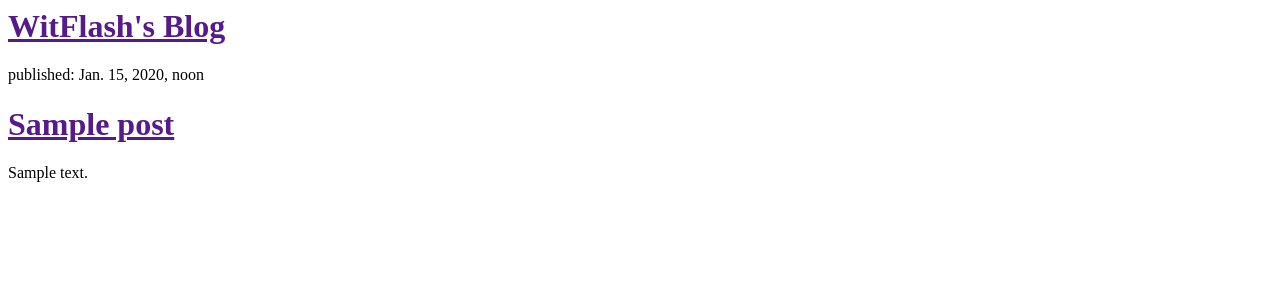
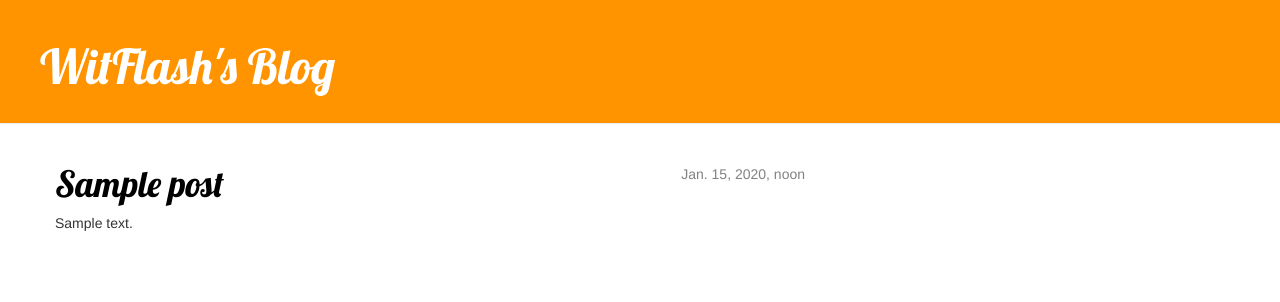
Before and after one commit to WitFlash/my-first-blog, a Django app: template blog/templates/blog/post_list.html in a window 1280 px wide. Shown: the top 302 px of the page. Run offline with Django 3.2, Linux system fonts and the light colour scheme; the template is opened without the code that fills it: values that come from a table or form of the project are taken from there, others are empty; tables that the repository leaves empty hold one stand-in row (values such as "Sample post"); some libraries are stand-ins or nearby versions.

Commit message:
Added view and template for detailed blog post as well as CSS for the site.

```diff
--- /dev/null
+++ b/blog/static/css/blog.css
@@ -0,0 +1,52 @@
+h1 a {
+  color: #FCA205;
+  font-family: 'Lobster';
+}
+
+.page-header {
+  background-color: #ff9400;
+  margin-top: 0;
+  padding: 20px 20px 20px 40px;
+}
+
+.page-header h1, .page-header h1 a, .page-header h1 a:visited, .page-header h1 a:active {
+  color: #ffffff;
+  font-size: 36pt;
+  text-decoration: none;
+}
+
+.content {
+  margin-left: 40px;
+}
+
+h1, h2, h3, h4 {
+  font-family: 'Lobster', cursive;
+}
+
+.date {
+  float: right;
+  color: #828282;
+}
+
+.save {
+  float: right;
+}
+
+.post-form textarea, .post-form input {
+  width: 100%;
+}
+
+.top-menu, .top-menu:hover, .top-menu:visited {
+  color: #ffffff;
+  float: right;
+  font-size: 26pt;
+  margin-right: 20px;
+}
+
+.post {
+  margin-bottom: 70px;
+}
+
+.post h1 a, .post h1 a:visited {
+  color: #000000;
+}
--- /dev/null
+++ b/blog/templates/blog/base.html
@@ -0,0 +1,23 @@
+{% load staticfiles %}
+<html>
+  <head>
+    <title>WitFlash's blog</title>
+    <link rel="stylesheet" href="//maxcdn.bootstrapcdn.com/bootstrap/3.2.0/css/bootstrap.min.css">
+    <link rel="stylesheet" href="//maxcdn.bootstrapcdn.com/bootstrap/3.2.0/css/bootstrap-theme.min.css">
+    <link rel="stylesheet" href="{% static 'css/blog.css' %}">
+    <link href="https://fonts.googleapis.com/css?family=Lobster&subset=latin,cyrillic" rel="stylesheet" type="text/css">
+  </head>
+  <body>
+		<div class="page-header">
+			<h1><a href="/">WitFlash's Blog</a></h1>
+		</div>
+		<div class="content container">
+			<div class="row">
+				<div class="col-md-8">
+					{% block content %}
+					{% endblock %}
+				</div>
+			</div>
+		</div>
+  </body>
+</html>
--- a/blog/templates/blog/post_list.html
+++ b/blog/templates/blog/post_list.html
@@ -1,20 +1,13 @@
-<html>
-  <head>
-    <title>WitFlash's blog</title>
-  </head>
-  <body>
+{% extends 'blog/base.html' %}
 
-    <div>
-      <h1><a href="">WitFlash's Blog</a></h1>
+{% block content %}
+  {% for post in posts %}
+    <div class="post">
+      <div class="date">
+        {{ post.published_date}}
+      </div>
+      <h1><a href="{% url 'post_detail' pk=post.pk %}">{{ post.title }}</a></h1>
+      <p>{{ post.text|linebreaksbr }}</p>
     </div>
-
-    {% for post in post %}
-      <div>
-        <p>published: {{ post.published_date }}</p>
-        <h1><a href="">{{ post.title }}</a></h1>
-        <p>{{ post.text|linebreaksbr }}</p>
-      </div>
-    {% endfor %}
-
-  </body>
-</html>
+  {% endfor %}
+{% endblock content %}
--- a/blog/urls.py
+++ b/blog/urls.py
@@ -4,4 +4,5 @@ from . import views
 
 urlpatterns = [
     url(r'^$', views.post_list, name='post_list'),
+    url(r'^post/(?P<pk>[0-9]+)/$', views.post_detail, name='post_detail'),
 ]
--- a/mysite/settings.py
+++ b/mysite/settings.py
@@ -26,7 +26,8 @@ SECRET_KEY = 'y_&^k-mht$*8^mzj2+1qcd2!#&01y%mg!eq^o!52+j0z5en%py'
 DEBUG = True
 
 ALLOWED_HOSTS = ['witflash.pythonanywhere.com',
-                 '127.0.0.1'
+                 '127.0.0.1',
+                 '192.168.0.16'
 ]
 
 
```
Also changed, not shown: blog/templates/blog/post_detail.html (added, +13 -0 lines), blog/views.py (+7 -3 lines), 1 other file.
